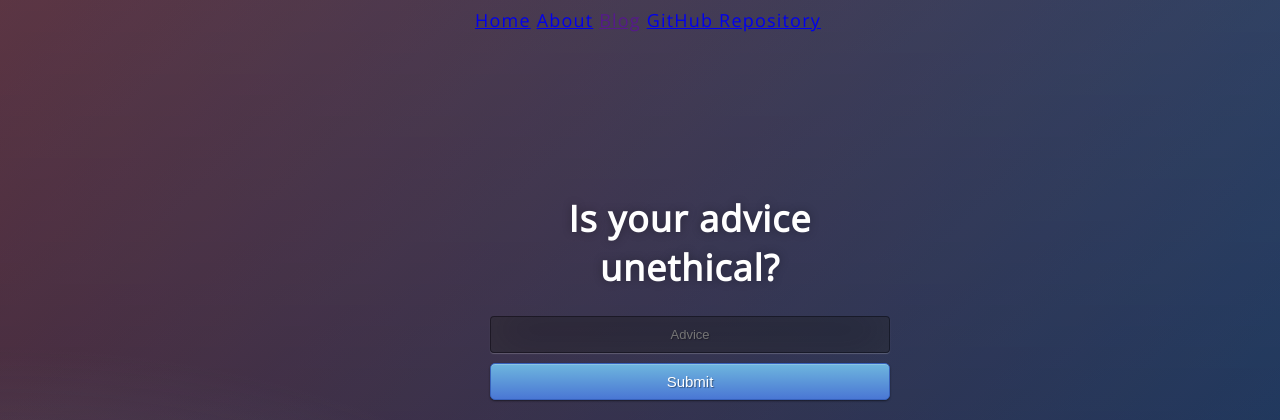
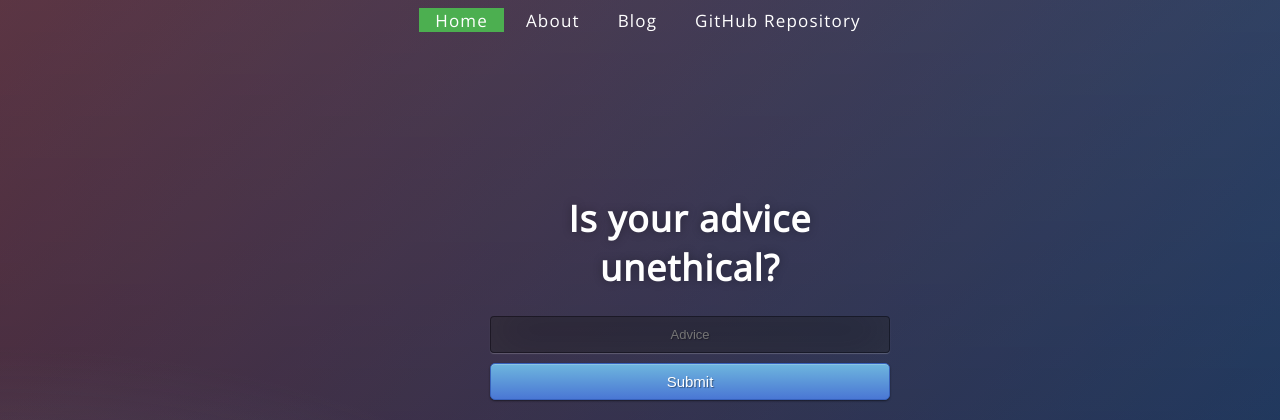
Before and after one commit to scatkinson/is_your_advice_unethical, a Flask app: page / in a window 1280 px wide. Shown: the top 420 px of the page. Run offline with Flask 2, Linux system fonts and the light colour scheme.

Commit message:
index commit

```diff
--- a/templates/index.html
+++ b/templates/index.html
@@ -14,11 +14,12 @@
 
 <body>
 
+<div class="topnav">
   <a class="active" href="home">Home</a>
   <a href="about">About</a>
   <a href="">Blog</a>
   <a href="https://github.com/scatkinson/is_your_advice_unethical">GitHub Repository</a>
-
+</div>
 
  <div style="text-align: center;"><div class="login">
 	<h1>Is your advice unethical?</h1>
```
